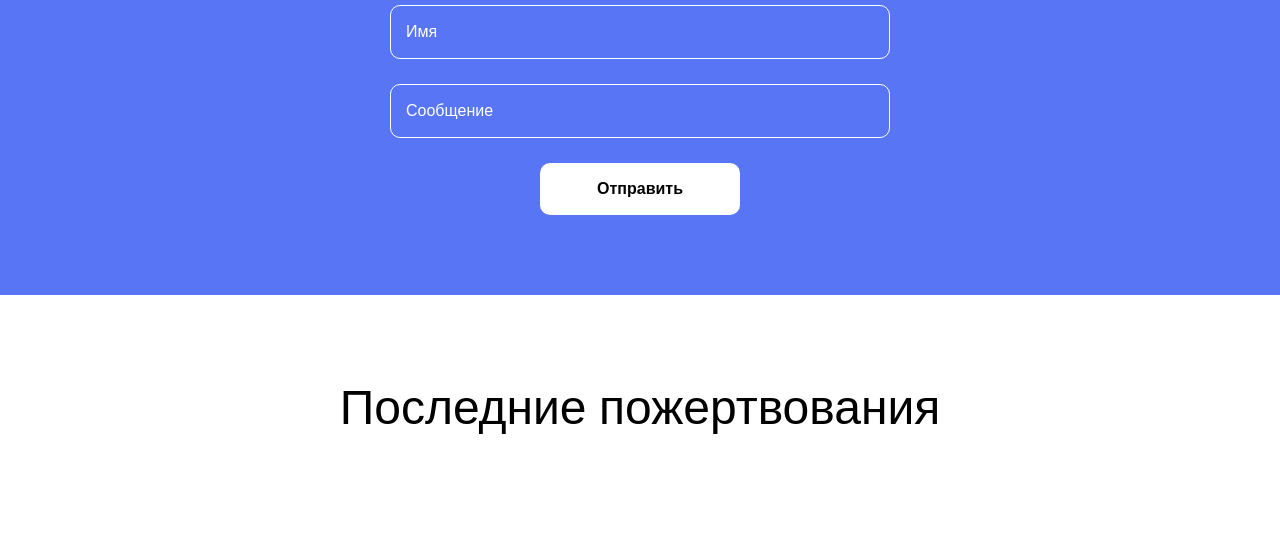
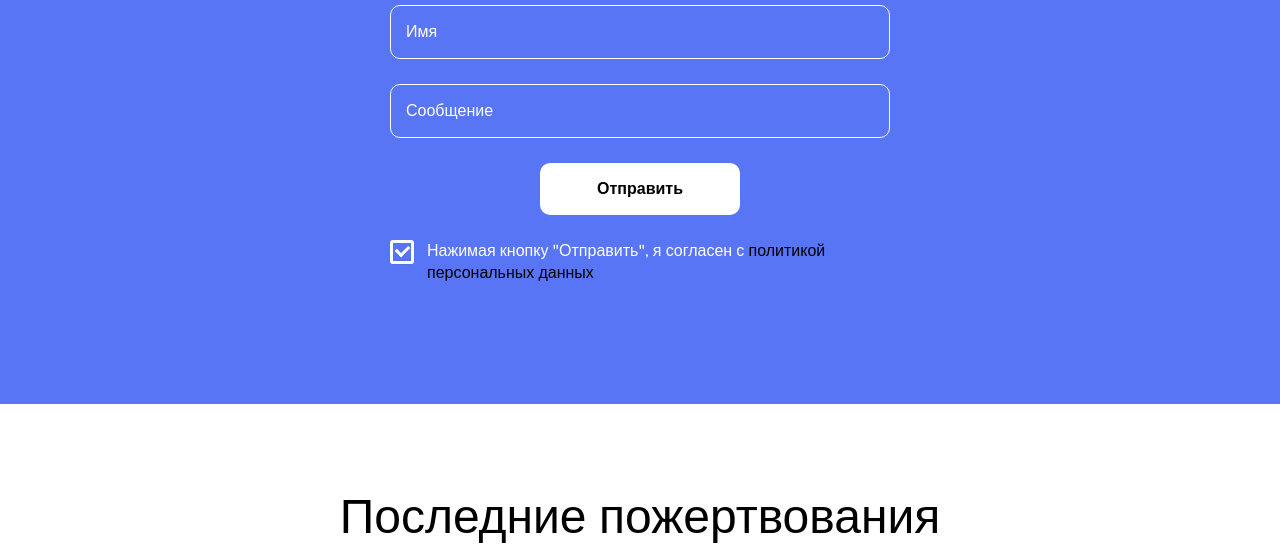
Before and after one commit to dcodeeer/football-donate, a PHP site: page / in a window 1280 px wide. Shown: the part 1795-2344 px from the top of the page. Run offline with PHP 8.4, Linux system fonts and the light colour scheme; data that the repository does not hold is empty; some libraries are stand-ins or nearby versions.

Commit message:
add checkbox

```diff
--- a/dist/css/global.css
+++ b/dist/css/global.css
@@ -183,6 +183,44 @@
       flex-direction: column;
       align-items: center;
       gap: 25px; }
+      section.donate .container .form .policy {
+        display: flex;
+        gap: 8px;
+        margin-bottom: 40px; }
+        section.donate .container .form .policy input {
+          display: none; }
+        section.donate .container .form .policy label {
+          display: flex;
+          align-items: start;
+          gap: 8px;
+          position: relative; }
+        section.donate .container .form .policy label::before {
+          content: '';
+          appearance: none;
+          background-color: transparent;
+          border: 3px solid #fff;
+          border-radius: 3px;
+          box-shadow: 0 1px 2px rgba(0, 0, 0, 0.05), inset 0px -15px 10px -12px rgba(0, 0, 0, 0.05);
+          padding: 9px;
+          display: inline-block;
+          position: relative;
+          vertical-align: middle;
+          cursor: pointer;
+          margin-right: 5px;
+          user-select: none;
+          pointer-events: all; }
+        section.donate .container .form .policy input:checked + label::after {
+          content: '';
+          display: block;
+          position: absolute;
+          top: 3px;
+          left: 8px;
+          width: 6px;
+          height: 10px;
+          border: solid #fff;
+          border-width: 0 3px 3px 0;
+          transform: rotate(45deg);
+          user-select: none; }
       section.donate .container .form input, section.donate .container .form select {
         width: 100%;
         color: #fff;
--- a/dist/js/main.js
+++ b/dist/js/main.js
@@ -144,7 +144,7 @@
 if ((!parent || !parent.isParcelRequire) && typeof WebSocket !== 'undefined') {
   var hostname = "" || location.hostname;
   var protocol = location.protocol === 'https:' ? 'wss' : 'ws';
-  var ws = new WebSocket(protocol + '://' + hostname + ':' + "50122" + '/');
+  var ws = new WebSocket(protocol + '://' + hostname + ':' + "50809" + '/');
   ws.onmessage = function (event) {
     checkedAssets = {};
     assetsToAccept = [];
--- a/index.php
+++ b/index.php
@@ -124,6 +124,10 @@
           <input name='name'    type='text'   placeholder='Имя' required />
           <input name='message' type='text'   placeholder='Сообщение' required />
           <button>Отправить</button>
+          <div class='policy'>
+            <input id='checkbox' type='checkbox' name='policy' value='asdasdd' checked />
+            <label for='checkbox'><p>Нажимая кнопку "Отправить", я согласен с <a href='/private-policy.html' target='_blank'>политикой персональных данных</a></p></label>
+          </div>
         </form>
       </div>
     </section>
--- a/src/css/global.scss
+++ b/src/css/global.scss
@@ -252,6 +252,50 @@
       align-items: center;
       gap: 25px;
 
+      .policy {
+        display: flex;
+        gap: 8px;
+        margin-bottom: 40px;
+        input {
+          display: none;
+        }
+        label {
+          display: flex;
+          align-items: start;
+          gap: 8px;
+          position: relative;
+        }
+        label::before {
+          content:'';
+          appearance: none;
+          background-color: transparent;
+          border: 3px solid #fff;
+          border-radius: 3px;
+          box-shadow: 0 1px 2px rgba(0, 0, 0, 0.05), inset 0px -15px 10px -12px rgba(0, 0, 0, 0.05);
+          padding: 9px;
+          display: inline-block;
+          position: relative;
+          vertical-align: middle;
+          cursor: pointer;
+          margin-right: 5px;
+          user-select: none;
+          pointer-events: all;
+        }
+        input:checked + label::after {
+          content: '';
+          display: block;
+          position: absolute;
+          top: 3px;
+          left: 8px;
+          width: 6px;
+          height: 10px;
+          border: solid #fff;
+          border-width: 0 3px 3px 0;
+          transform: rotate(45deg);
+          user-select: none;
+        }
+      }
+
       input, select {
         width: 100%;
         color: #fff;
```
Also changed, not shown: private-policy.html (added, +13 -0 lines), 1 other file.
